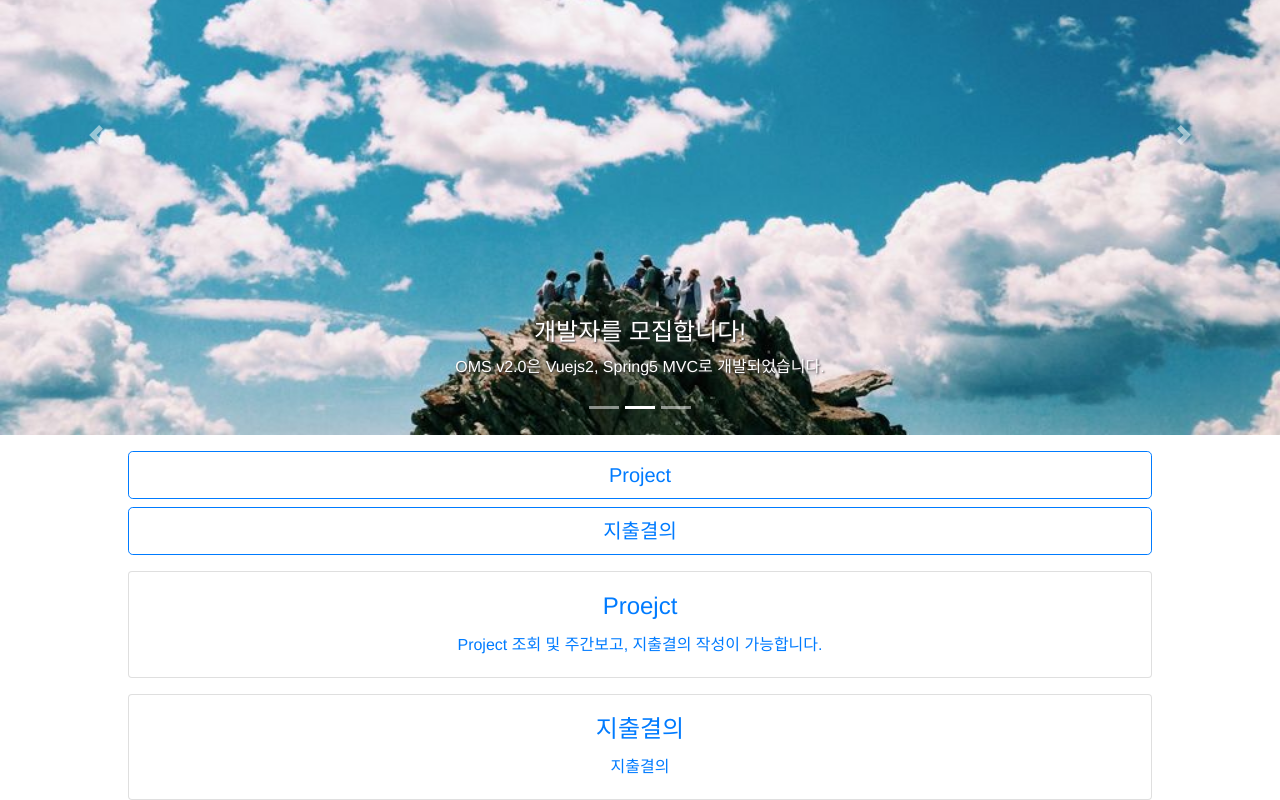
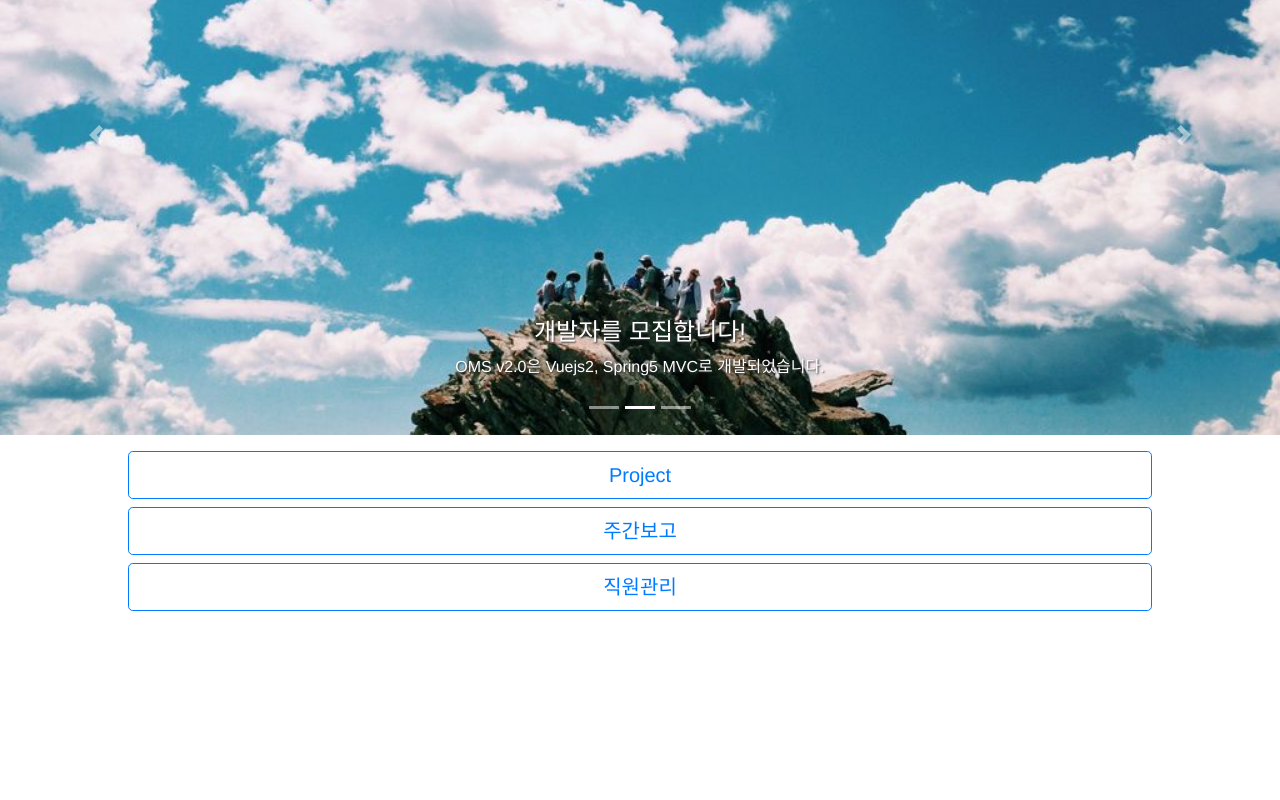
Before and after one commit to kis6905/oms-v2-front, a Vue app: page /main in a window 1280 px wide. Shown: the part 222-1022 px from the top of the page. After the commit the page ends 833 px from the top, so only its background shows below. Built offline with nearby package versions, Linux system fonts and the light colour scheme.

Commit message:
Update: ...

```diff
--- a/src/views/Main.vue
+++ b/src/views/Main.vue
@@ -5,30 +5,21 @@
       <div class="contents">
         <Notice></Notice>
         <div class="menu-button-area">
-          <b-button v-on:click="handleProejct"
+          <b-button v-on:click="handleMenu"
+                    data-path="/project"
                     variant="outline-primary"
                     :block="true"
                     size="lg">Project</b-button>
-          <b-button v-on:click="handleProejct"
+          <b-button v-on:click="handleMenu"
+                    data-path="/weekly_report"
                     variant="outline-primary"
                     :block="true"
-                    size="lg">지출결의</b-button>
-          <b-card title="Proejct"
-                  text-variant="primary"
-                  class="text-center menu-item"
-                  v-on:click="handleProejct">
-            <p class="card-text">
-              Project 조회 및 주간보고, 지출결의 작성이 가능합니다.
-            </p>
-          </b-card>
-          <b-card title="지출결의"
-                  text-variant="primary"
-                  class="text-center menu-item"
-                  v-on:click="handleProejct">
-            <p class="card-text">
-              지출결의
-            </p>
-          </b-card>
+                    size="lg">주간보고</b-button>
+          <b-button v-on:click="handleMenu"
+                    data-path="/admin/user"
+                    variant="outline-primary"
+                    :block="true"
+                    size="lg">직원관리</b-button>
         </div>
       </div>
     </div>
@@ -59,9 +50,8 @@ export default {
     console.log('created')
   },
   methods: {
-    handleProejct (event) {
-      console.log('handleProejct')
-      this.$router.push('/project')
+    handleMenu (event) {
+      this.$router.push(event.target.dataset.path)
     }
   }
 }
```
